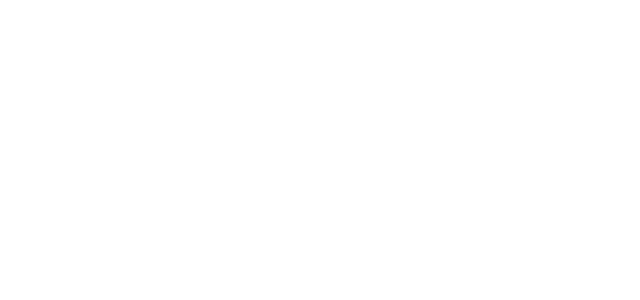
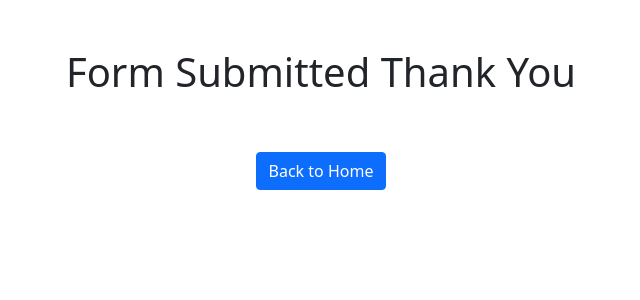
Before and after one commit to Mihir06121/Portfolio-v2, a React (Create React App) app: page /formsubmitted in a window 1280 px wide. Shown: the top 300 px of the page, without its empty margins (319-959 px from the left). Built offline with nearby package versions, Linux system fonts and the light colour scheme; the HTML template or start-up script is replaced by a standard one.

Commit message:
contact form added

```diff
--- a/public/index.html
+++ b/public/index.html
@@ -32,9 +32,6 @@
   <body>
     <noscript>Bro! You need to enable JavaScript to see this page</noscript>
     <div id="root"></div>
-    <script data-cfasync="false" type="text/javascript"
-    src="https://cdn.rawgit.com/dwyl/learn-to-send-email-via-google-script-html-no-server/master/form-submission-handler.js"></script>
-
     <script type="text/javascript"></script>
   </body>
 </html>
--- a/src/App.js
+++ b/src/App.js
@@ -15,6 +15,7 @@ import YoutubeClone from './components/pages/Projects_cards/Youtube_clone'
 import CovidTracker from './components/pages/Projects_cards/Covid-19_tracker'
 import Technova21 from './components/pages/Projects_cards/TechbNova21'
 import ContactForm from './components/ContactForm'
+import FormSubmitted from "./components/pages/FormSubmitted"
 import { BrowserRouter as Router, Switch, Route, useLocation, withRouter } from 'react-router-dom';
 import AOS from 'aos'
 
@@ -67,6 +68,9 @@ const App = () => {
           <Route exact path="/project/technova21">
             <Technova21 />
           </Route>
+          <Route exact path="/formsubmitted">
+            <FormSubmitted />
+          </Route>
           </ScrollToTop>
         </Switch>
       </Router>
--- a/src/components/ContactForm.js
+++ b/src/components/ContactForm.js
@@ -14,23 +14,19 @@ const ContactForm = () => {
         </div>
         <br/>
         <div className="md-form mb-0">
-            <input type="text" id="email" name="email" className="form-control" placeholder="Your Email"/>
+            <input type="text" id="email" name="email" className="form-control" required="true" placeholder="Your Email"/>
         </div>
         <br/>
         <div className="md-form">
-            <textarea type="text" id="message" name="message" rows="10" className="form-control md-textarea" placeholder="Send me a message"></textarea>
+            <textarea type="text" id="message" name="message" rows="10" className="form-control md-textarea" required="true" placeholder="Send me a message"></textarea>
         </div>
         <br/>
-        <Link to="#home"><button className=" btn btn-primary button-success pure-button button-xlarge" >Send</button></Link>
+        <Link to="/formsubmitted"><button className=" btn btn-primary pure-buton button-success pure-button button-xlarge" >Send</button></Link>
+
+    <script data-cfasync="false" type="text/javascript"
+    src="https://cdn.rawgit.com/dwyl/learn-to-send-email-via-google-script-html-no-server/master/form-submission-handler.js"></script>
 
     </form>
-
-    <div style={{display:"none"}} id="thankyou_message">
-        <h2>
-            <em>Thanks</em> for contacting us!
-            We will get back to you soon!
-        </h2>
-    </div>
     </div>
     )
 }
--- /dev/null
+++ b/src/components/pages/FormSubmitted.js
@@ -0,0 +1,14 @@
+import React from 'react'
+import {Link} from 'react-router-dom'
+const FormSubmitted = () => {
+    return (
+        <div align="center" className="p-5">
+            <h1>Form Submitted Thank You</h1>
+            <div className="p-5">
+                <Link to ="/"><button className="btn btn-primary">Back to Home</button></Link>
+            </div>
+        </div>
+    )
+}
+
+export default FormSubmitted
```
